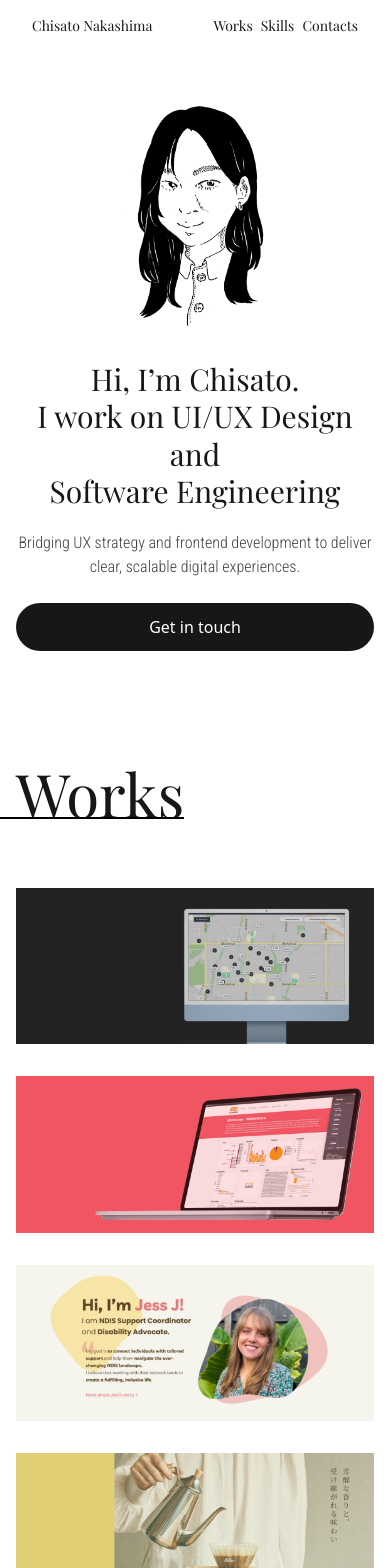
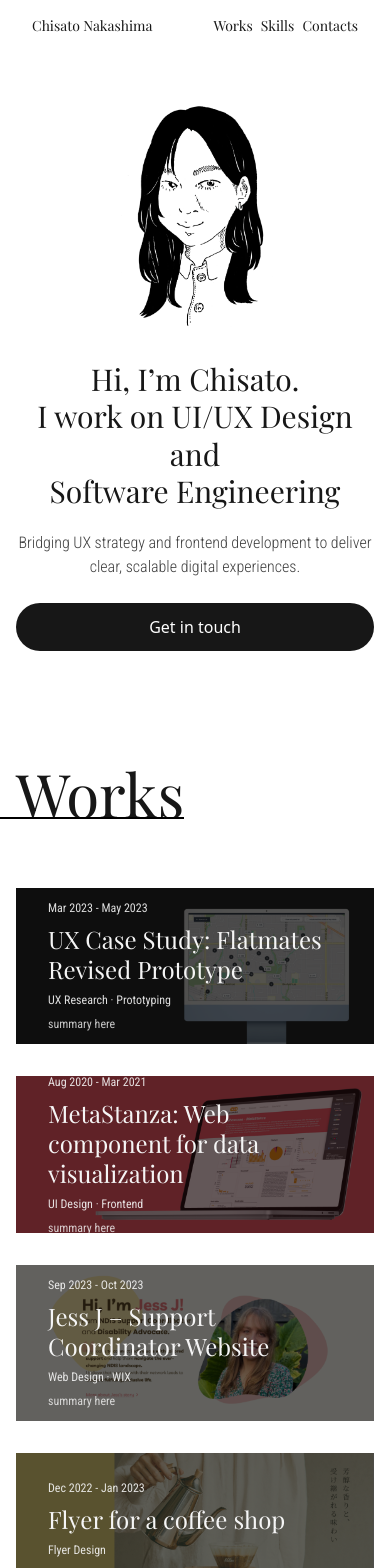
Before and after one commit to c-nakashima/chisato-portfolio, a Next.js app: page / in a window 390 px wide. Shown: the top 1568 px of the page. Built offline with nearby package versions, Linux system fonts and the light colour scheme.

Commit message:
add: responsive works

```diff
--- a/components/ui/WorkCard.tsx
+++ b/components/ui/WorkCard.tsx
@@ -1,6 +1,6 @@
-import Image from "next/image";
-import Link from "next/link";
-import type { Work } from "@/types/work";
+import Image from 'next/image'
+import Link from 'next/link'
+import type { Work } from '@/types/work'
 
 /**
  * Work Image Card Component
@@ -10,8 +10,8 @@ import type { Work } from "@/types/work";
  * @property {Work} work - single item from featuredWorks item
  */
 type Props = {
-  work: Work;
-};
+  work: Work
+}
 
 export default function WorkCard({ work }: Props) {
   return (
@@ -30,15 +30,16 @@ export default function WorkCard({ work }: Props) {
             className="w-full h-auto object-cover transition-transform duration-200 ease-out group-hover:scale-[1.03]"
           />
 
-          {/* Overlay（hover） */}
+          {/* Overlay（hover <- only for desktop） */}
           <div
             className="
                   absolute inset-0
                   bg-black/60
-                  opacity-0
+                  opacity-100
+                  md:opacity-0
                   transition-opacity
                   duration-500
-                  group-hover:opacity-100
+                  md:group-hover:opacity-100
                   flex items-center
                 "
           >
@@ -50,7 +51,7 @@ export default function WorkCard({ work }: Props) {
                 {work.title}
               </h3>
               <p className="font-sans text-xs md:text-sm opacity-90">
-                {work.roles.join(" · ")}
+                {work.roles.join(' · ')}
               </p>
               {work.summary && (
                 <p className="font-sans text-xs md:text-sm opacity-80 mt-2">
@@ -73,5 +74,5 @@ export default function WorkCard({ work }: Props) {
               </div> */}
       </Link>
     </article>
-  );
+  )
 }
```
